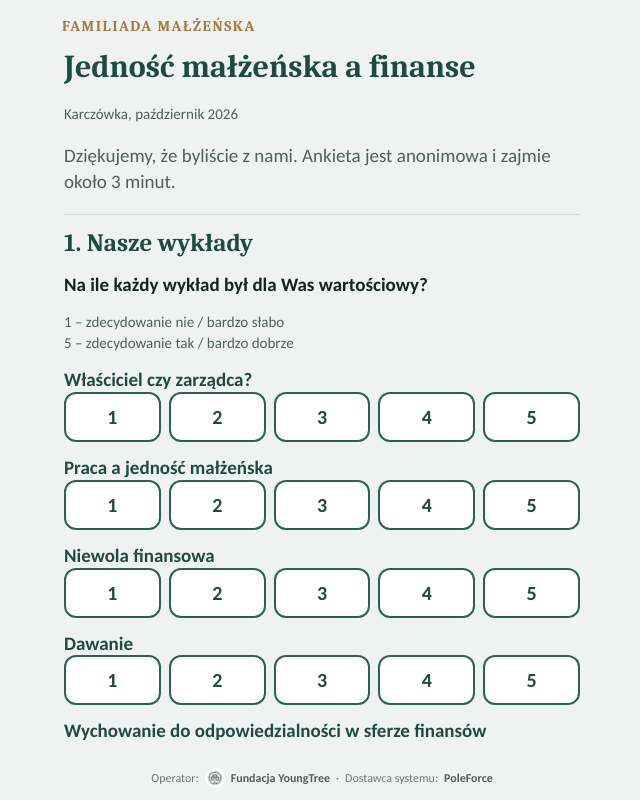
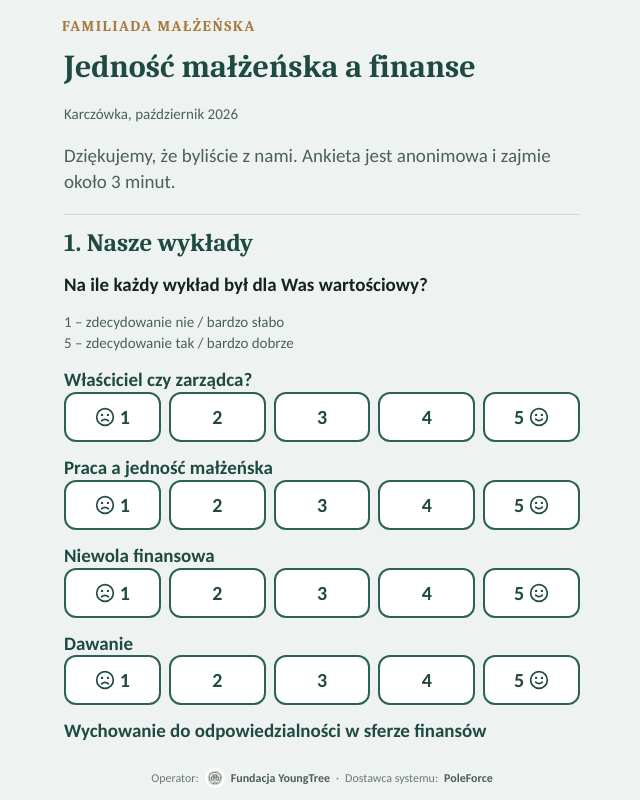
Before and after one commit to radzisz/familiada, a Next.js app: page /opinie in a window 1280 px wide. Shown: the whole page, without its empty margins (318-958 px from the left). Built offline with nearby package versions, Linux system fonts and the light colour scheme; no server answers; the database is empty.

Commit message:
Opinions: sad/happy face icons on scale 1 and 5
Co-Authored-By: Claude Opus 5.5 <noreply@anthropic.com>

```diff
--- a/src/components/opinions/OpinionForm.tsx
+++ b/src/components/opinions/OpinionForm.tsx
@@ -127,10 +127,25 @@ function QuestionField({ q, value, onChange }: { q: OpinionQuestion; value: stri
             className={`op-option${value === o ? " on" : ""}`}
             onClick={() => onChange(value === o ? "" : o)}
           >
+            {o === "1" && <Face mood="sad" />}
             {o}
+            {o === "5" && <Face mood="happy" />}
           </button>
         ))}
       </div>
     </fieldset>
   );
 }
+
+/** Buźka przy skrajnych ocenach: 1 – smutna, 5 – uśmiechnięta. */
+function Face({ mood }: { mood: "sad" | "happy" }) {
+  const mouth = mood === "happy" ? "M8 14.5q4 3.5 8 0" : "M8 16.5q4 -3.5 8 0";
+  return (
+    <svg className="op-face" viewBox="0 0 24 24" aria-hidden="true">
+      <circle cx="12" cy="12" r="10" fill="none" stroke="currentColor" strokeWidth="2" />
+      <circle cx="8.5" cy="9.5" r="1.4" fill="currentColor" />
+      <circle cx="15.5" cy="9.5" r="1.4" fill="currentColor" />
+      <path d={mouth} fill="none" stroke="currentColor" strokeWidth="2" strokeLinecap="round" />
+    </svg>
+  );
+}
--- a/src/components/opinions/opinions.css
+++ b/src/components/opinions/opinions.css
@@ -11,7 +11,9 @@
 .op-option {
   min-height: 50px; border-radius: 12px; border: 2px solid var(--sv-green-2); background: #fff;
   color: var(--sv-green); font-size: 20px; font-weight: 700;
+  display: flex; align-items: center; justify-content: center; gap: 5px;
 }
+.op-face { width: 20px; height: 20px; flex: none; }
 .op-option.on { background: var(--sv-green); color: #fff; }
 .op-option:focus-visible, .op-textarea:focus-visible { outline: 3px solid var(--sv-gold); outline-offset: 3px; }
 .op .sv-btn { margin-top: 4px; }
```
